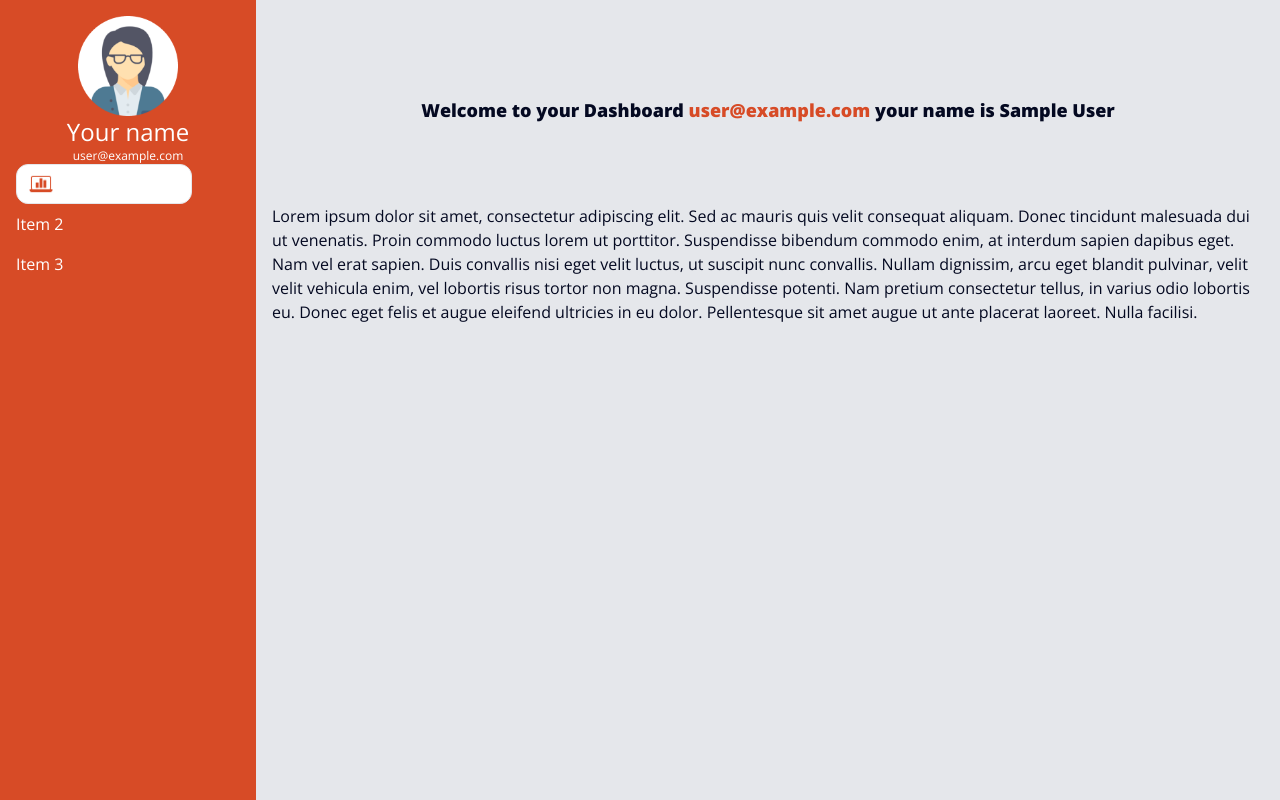
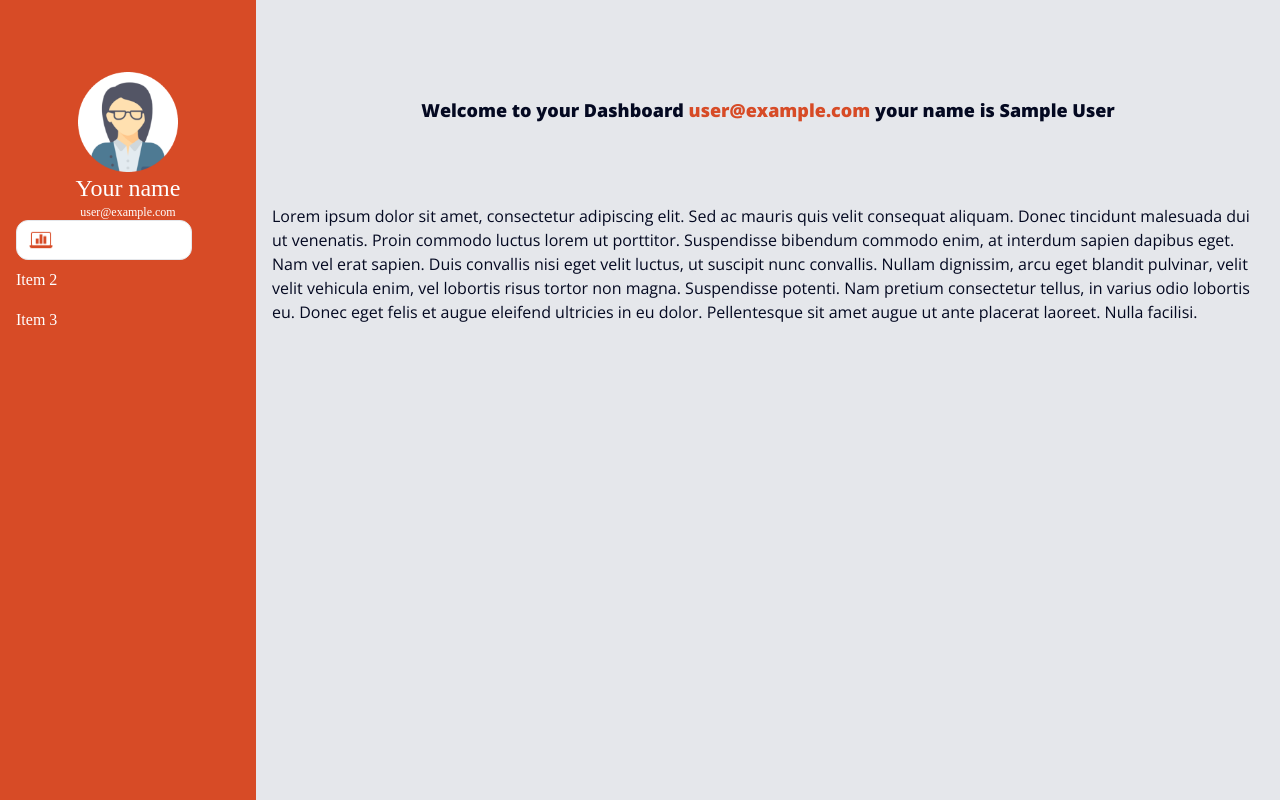
Before and after one commit to ilyesomrimoh/Restaurent-Project, a React (Create React App) app: page /dashboard in a window 1280 px wide. Built offline with nearby package versions, Linux system fonts and the light colour scheme; no server answers; sample sign-in values are in the browser's storage.

Commit message:
modified sidebar

```diff
--- a/src/App.css
+++ b/src/App.css
@@ -62,7 +62,7 @@ nav .navigation {
 li a {
   color: var(--black-color);
 }
-#sidebar li a {
+#sidebar li a:not(:hover) {
   color: var(--white-color);
 }
 nav ul li {
--- a/src/components/Dashboard/Side_Bar_Btn.jsx
+++ b/src/components/Dashboard/SideBarBtn.jsx
@@ -1,6 +1,6 @@
 import React from 'react'
 
-const Side_Bar_Btn = ({title,img , img_alt}) => {
+const SideBarBtn = ({title,img , img_alt}) => {
   return (
 
     <div className="flex gap-1 justify-start items-center bg-white border rounded-xl p-3 w-44 h-10">
@@ -11,4 +11,4 @@ const Side_Bar_Btn = ({title,img , img_alt}) => {
   )
 }
 
-export default Side_Bar_Btn
+export default SideBarBtn
--- a/src/components/Dashboard/Sidebar.jsx
+++ b/src/components/Dashboard/Sidebar.jsx
@@ -2,15 +2,15 @@ import React from 'react'
 import { Link } from 'react-router-dom'
 import { useContext } from 'react';
 import { UserContext } from '../../contexts/UserContext';
-import Side_Bar_Btn from './Side_Bar_Btn'
+import SideBarBtn from './SideBarBtn'
 
 
 function Sidebar() {
     const {user} = useContext(UserContext);
   return (
     //tailwind class to make a sidebar container
-    <div id='sidebar' className="w-64 bg-[var(--primary-color)] text-white p-4">
-        <div className='profile'>
+    <div id='sidebar' className="font-[poppins] w-64 bg-[var(--primary-color)] text-white p-4">
+        <div className='profile mt-14'>
             <div className="prof-img m-auto w-[100px]">
                 <img src="./images/icons/avatar.png" className="w-full" alt="" />
             </div>
@@ -19,8 +19,8 @@ function Sidebar() {
                 <p className='text-xs'>{ user && user.email}</p>
             </div>
         </div>
-        <ul className='text-white !important'>
-        <li><Link to="#"><Side_Bar_Btn title="Dashboard" img="./images/icons/icons8-laptop-metrics-100.png" img_alt="test" /></Link></li>
+        <ul className='text-white !important '>
+        <li><Link to="#"><SideBarBtn title="Dashboard" img="./images/icons/icons8-laptop-metrics-100.png" img_alt="test" /></Link></li>
 
             <li><Link to="#" className="block py-2">Item 2</Link></li>
             <li><Link to="#" className="block py-2">Item 3</Link></li>
```
